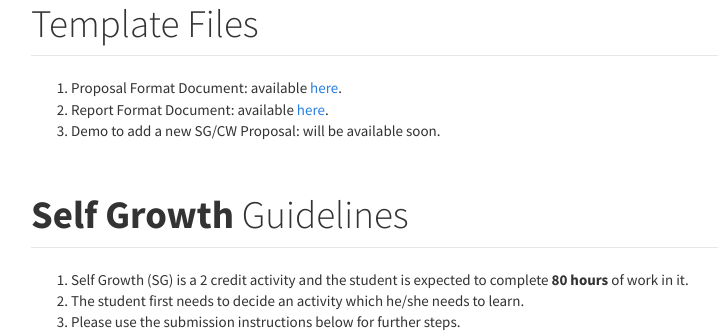
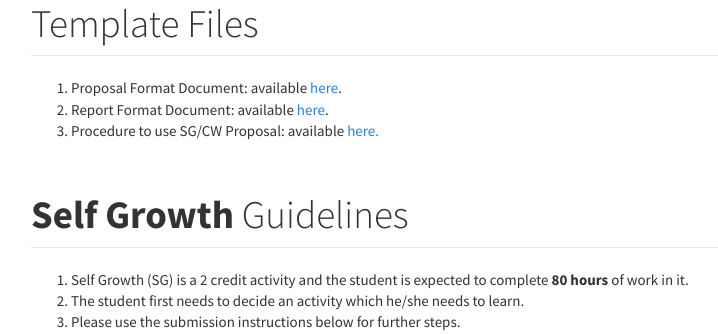
Before and after one commit to SanyamGarg12/sg-cw-iiitd, a Django app: page /student/guidelines/ in a window 1280 px wide. Shown: the part 109-443 px from the top of the page, without its empty margins (39-757 px from the left). Run offline with Django 3.2, Linux system fonts and the light colour scheme; parts of the project's set-up code (start-up, migrations or seed data) failed here and were passed over; some libraries are stand-ins or nearby versions.

Commit message:
Add Procedure PDF

```diff
--- a/studentportal/templates/guidelines.html
+++ b/studentportal/templates/guidelines.html
@@ -15,7 +15,7 @@
                     href="https://docs.google.com/document/d/130Qhi3I8hmsyv6flhQIi24yroE_EylVgtIw4uXwrHeE/edit?usp=sharing" target="_blank">here</a>.
             </li>
             <li>
-                Demo to add a new SG/CW Proposal: will be available soon.
+                Procedure to use SG/CW Proposal: available <a href="{% static 'documents/Procedure_SG_CW_Portal.pdf' %}">here.</a>
             </li>
         </ol>
 
```
Also changed, not shown: 4 other files.
